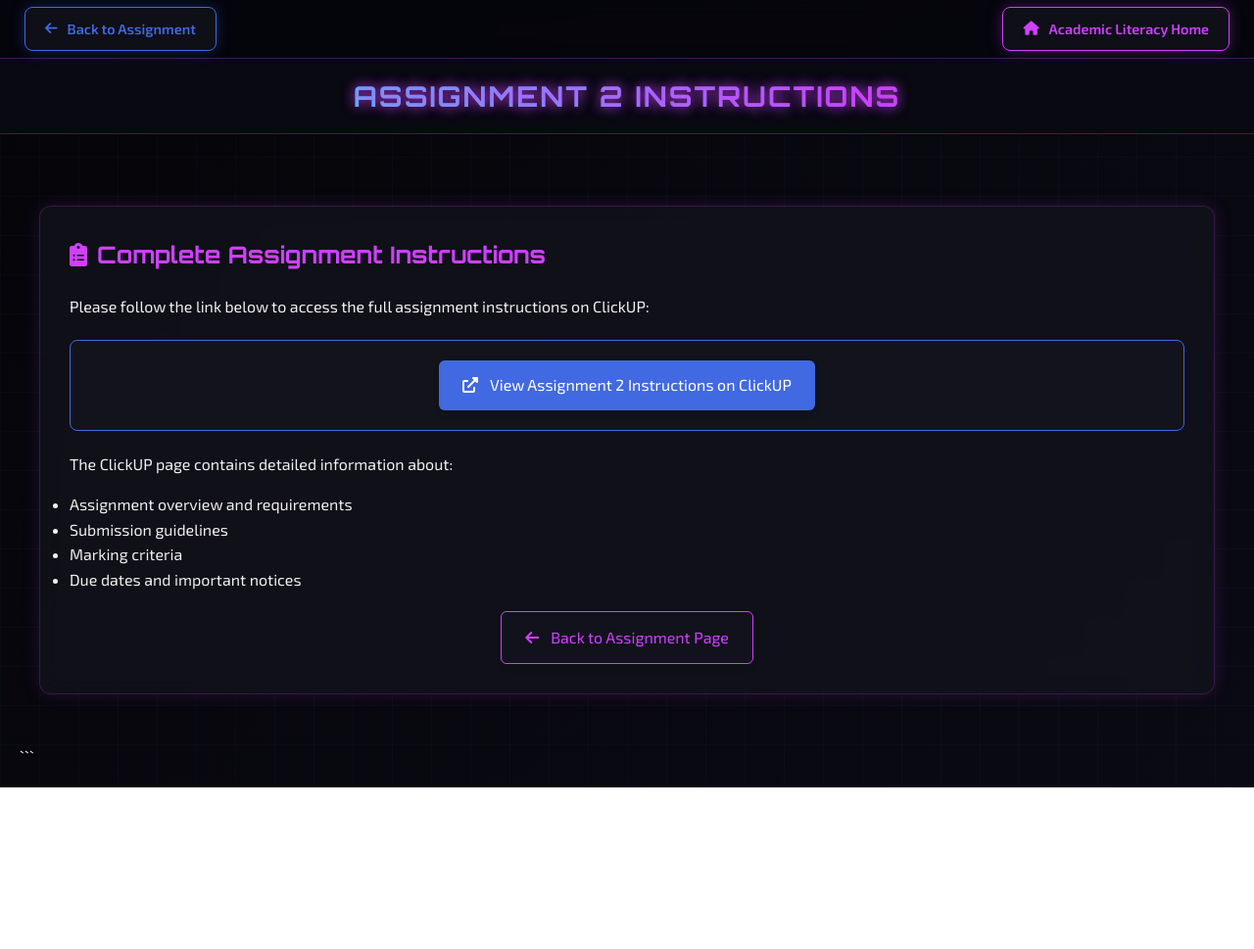
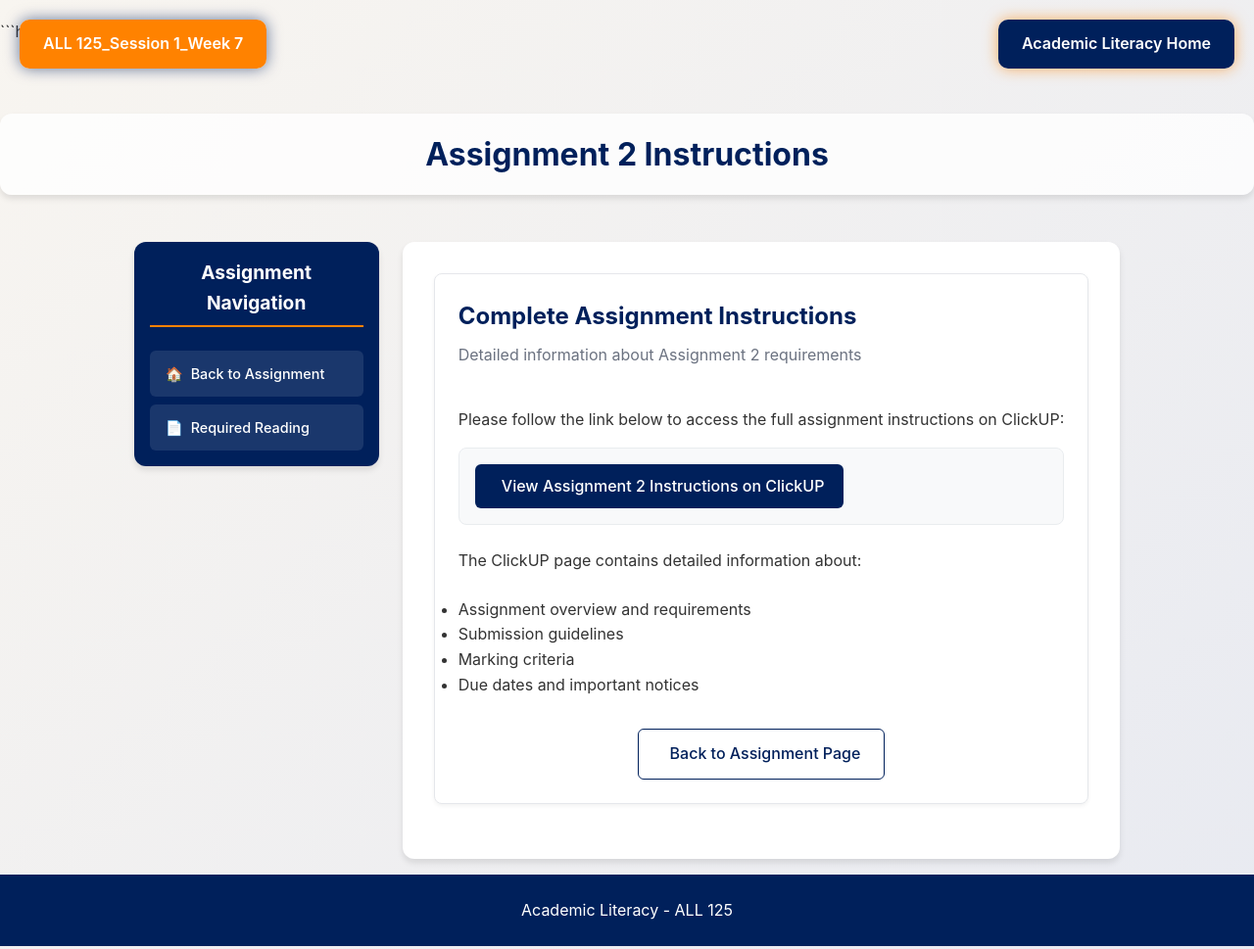
Before and after one commit to oeybers-cpu/all125_wk7_s1-instructions-a-2, a plain HTML site: page index.html in a window 1280 px wide. Shown: the top 969 px of the page at 98% size. Before the commit the page ends 804 px from the top, so only its background shows below. Drawn offline with Linux system fonts and the light colour scheme.

Commit message:
Update index.html

````diff
--- a/index.html
+++ b/index.html
@@ -1,311 +1,463 @@
+```html
 <!DOCTYPE html>
 <html lang="en-GB">
 <head>
     <meta charset="UTF-8">
     <meta name="viewport" content="width=device-width, initial-scale=1.0">
     <title>Assignment 2 Instructions</title>
-    <link rel="stylesheet" href="https://cdnjs.cloudflare.com/ajax/libs/font-awesome/6.0.0/css/all.min.css">
-    <link href="https://fonts.googleapis.com/css2?family=Orbitron:wght@400;500;700&family=Exo+2:wght@300;400;600&display=swap" rel="stylesheet">
     <style>
         * {
             margin: 0;
             padding: 0;
             box-sizing: border-box;
         }
-        :root {
-            /* Colour Variables - Updated with exact specifications */
-            --primary: #4fc3f7;
-            --secondary: #29b6f6;
-            --accent: #0288d1;
-            --dark: #0a0a14;
-            --darker: #050508;
-            --light: #f0f0f0;
-            --card-bg: rgba(20, 20, 30, 0.7);
-            --lighter-accent: #81d4fa;
-            --digital-purple: #cf40ff;
-            --royal-blue: #4169E1;
-            --royal-blue-light: #6c8eff;
-            --aqua-blue: #00FFFF;
-            --card-padding: 20px;
-            --card-gap: 25px;
-            --nav-banner-height: 60px;
-            /* Sun variables */
-            --sun-colour: #FFC107;
-            --sun-glow: #FFA000;
-            --sun-ray-colour: #FFD700;
-            /* Warning colours */
-            --warning-red: #ff4444;
-            --warning-glow: #ff6666;
-            /* Font Variables */
-            --font-heading: 'Orbitron', sans-serif;
-            --font-body: 'Exo 2', sans-serif;
+        body {
+            font-family: -apple-system, BlinkMacSystemFont, 'Segoe UI', Roboto, sans-serif;
+            line-height: 1.6;
+            color: #333;
+            background: linear-gradient(135deg, #f8f5f0 0%, #e8eaf1 100%);
+            min-height: 100vh;
+            display: flex;
+            flex-direction: column;
+            padding-top: 20px;
         }
-        body {
-            background: linear-gradient(135deg, var(--darker), var(--dark));
-            color: var(--light);
-            min-height: 100vh;
-            padding: 20px;
+        .container {
+            display: flex;
+            max-width: 1400px;
+            margin: 0 auto;
+            padding: 1rem;
+            gap: 1.5rem;
+            flex: 1;
+        }
+        .left-column {
+            width: 250px;
+            padding: 1rem;
+            background: #00205B;
+            border-radius: 0.75rem;
+            box-shadow: 0 4px 6px rgba(0, 0, 0, 0.1);
+            color: white;
+            position: sticky;
+            top: 1rem;
+            height: fit-content;
+        }
+        .nav-title {
+            font-size: 1.2rem;
+            margin-bottom: 1.5rem;
+            text-align: center;
+            padding-bottom: 0.5rem;
+            border-bottom: 2px solid #FF8200;
+        }
+        .nav-links {
+            display: flex;
+            flex-direction: column;
+            gap: 0.5rem;
+        }
+        .nav-button {
+            display: flex;
+            align-items: center;
+            gap: 0.5rem;
+            padding: 0.75rem 1rem;
+            border: none;
+            background: rgba(255, 255, 255, 0.1);
+            color: white;
+            border-radius: 0.375rem;
+            cursor: pointer;
+            font-size: 0.9rem;
+            font-weight: 500;
+            transition: all 0.2s;
+            text-align: left;
+            width: 100%;
+            text-decoration: none; /* Remove default link underline */
+        }
+        .nav-button:hover {
+            background: rgba(255, 255, 255, 0.2);
+        }
+        .nav-button.active {
+            background: #FF8200;
+            color: white;
+            font-weight: bold;
+        }
+        .button-container {
+            position: fixed;
+            top: 20px;
+            left: 0;
+            right: 0;
+            display: flex;
+            justify-content: space-between;
+            padding: 0 20px;
+            z-index: 1000;
+            pointer-events: none;
+        }
+        .button-container > * {
+            pointer-events: auto;
+        }
+        .session-btn {
+            padding: 12px 24px;
+            border: none;
+            outline: none;
+            color: #FFF;
+            cursor: pointer;
+            border-radius: 10px;
+            text-decoration: none;
+            font-weight: 600;
+            font-size: 1rem;
+            background: transparent;
+            display: inline-block;
+            box-shadow: 0 0 15px rgba(0, 32, 91, 0.6);
+            transition: all 0.3s ease;
             position: relative;
-            overflow-x: hidden;
-            font-family: var(--font-body);
-            line-height: 1.6;
+            z-index: 1001;
         }
-        /* Grid Lines Background - Fixed with proper contrast */
-        .grid-lines {
-            position: fixed;
-            top: 0;
-            left: 0;
+        .session-btn::after {
+            content: "";
+            z-index: -1;
+            position: absolute;
             width: 100%;
             height: 100%;
-            background-image:
-                linear-gradient(rgba(79, 195, 247, 0.03) 1px, transparent 1px),
-                linear-gradient(90deg, rgba(79, 195, 247, 0.03) 1px, transparent 1px);
-            background-size: 40px 40px;
-            pointer-events: none;
+            background-color: #FF8200;
+            left: 0;
+            top: 0;
+            border-radius: 10px;
+        }
+        .session-btn::before {
+            content: "";
+            background: linear-gradient(
+                45deg,
+                #00205B, #0040a0, #0066ff, #0088ff,
+                #00aaff, #00ccff, #00eeff, #00205B
+            );
+            position: absolute;
+            top: -2px;
+            left: -2px;
+            background-size: 600%;
+            z-index: -2;
+            width: calc(100% + 4px);
+            height: calc(100% + 4px);
+            filter: blur(8px);
+            animation: glowing 20s linear infinite;
+            transition: opacity 0.3s ease-in-out;
+            border-radius: 10px;
+            opacity: 0;
+        }
+        @keyframes glowing {
+            0% { background-position: 0 0; }
+            50% { background-position: 400% 0; }
+            100% { background-position: 0 0; }
+        }
+        .session-btn:hover::before {
+            opacity: 1;
+        }
+        .session-btn:hover {
+            transform: translateY(-2px);
+            box-shadow: 0 0 20px rgba(0, 32, 91, 0.8);
+        }
+        .session-btn:active {
+            color: #000;
+            font-weight: bold;
+            transform: translateY(0);
+        }
+        .home-btn {
+            padding: 12px 24px;
+            border: none;
+            outline: none;
+            color: #FFF;
+            cursor: pointer;
+            border-radius: 10px;
+            text-decoration: none;
+            font-weight: 600;
+            font-size: 1rem;
+            background: transparent;
+            display: inline-block;
+            box-shadow: 0 0 15px rgba(255, 130, 0, 0.6);
+            transition: all 0.3s ease;
+            position: relative;
+            z-index: 1001;
+        }
+        .home-btn::after {
+            content: "";
             z-index: -1;
+            position: absolute;
+            width: 100%;
+            height: 100%;
+            background-color: #00205B;
+            left: 0;
+            top: 0;
+            border-radius: 10px;
         }
-        /* NEW: Dedicated Navigation Banner */
-        .nav-banner {
-            position: fixed;
-            top: 0;
-            left: 0;
-            width: 100%;
-            height: var(--nav-banner-height);
-            background: rgba(5, 5, 12, 0.85);
-            backdrop-filter: blur(10px);
-            z-index: 1000;
+        .home-btn::before {
+            content: "";
+            background: linear-gradient(
+                45deg,
+                #FF0000, #FF7300, #FFFB00, #48FF00,
+                #00FFD5, #002BFF, #FF00C8, #FF0000
+            );
+            position: absolute;
+            top: -2px;
+            left: -2px;
+            background-size: 600%;
+            z-index: -2;
+            width: calc(100% + 4px);
+            height: calc(100% + 4px);
+            filter: blur(8px);
+            animation: glowing 20s linear infinite;
+            transition: opacity 0.3s ease-in-out;
+            border-radius: 10px;
+            opacity: 0;
+        }
+        .home-btn:hover::before {
+            opacity: 1;
+        }
+        .home-btn:hover {
+            transform: translateY(-2px);
+            box-shadow: 0 0 20px rgba(255, 130, 0, 0.8);
+        }
+        .home-btn:active {
+            color: #000;
+            font-weight: bold;
+            transform: translateY(0);
+        }
+        .main-content {
+            flex: 1;
+            background: white;
+            border-radius: 0.75rem;
+            box-shadow: 0 4px 6px rgba(0, 0, 0, 0.1);
+            overflow: hidden;
             display: flex;
-            align-items: center;
-            justify-content: space-between;
-            padding: 0 25px;
-            border-bottom: 1px solid rgba(207, 64, 255, 0.3);
+            flex-direction: column;
         }
-        /* Navigation Buttons */
-        .nav-button {
-            z-index: 1001;
-            background: rgba(20, 20, 30, 0.7);
-            border: 1px solid var(--royal-blue);
-            color: var(--royal-blue);
-            padding: 10px 20px;
-            border-radius: 8px;
-            display: flex;
-            align-items: center;
-            gap: 10px;
-            cursor: pointer;
-            transition: all 0.3s ease;
-            backdrop-filter: blur(10px);
-            box-shadow: 0 0 15px rgba(65, 105, 225, 0.3);
-            text-decoration: none;
-            font-size: 0.9rem;
+        .tab-content {
+            display: none;
+            padding: 2rem;
+            flex: 1;
+        }
+        .tab-content.active {
+            display: block;
+        }
+        .card {
+            background: white;
+            border-radius: 0.5rem;
+            box-shadow: 0 2px 4px rgba(0, 0, 0, 0.05);
+            margin-bottom: 1.5rem;
+            border: 1px solid #e5e7eb;
+        }
+        .card-header {
+            padding: 1.5rem 1.5rem 0;
+        }
+        .card-title {
+            font-size: 1.5rem;
+            font-weight: bold;
+            color: #00205B;
+            margin-bottom: 0.5rem;
+        }
+        .card-description {
+            color: #6b7280;
+            margin-bottom: 1rem;
+        }
+        .card-content {
+            padding: 1.5rem;
+        }
+        .space-y-6 > * + * {
+            margin-top: 1.5rem;
+        }
+        .space-y-4 > * + * {
+            margin-top: 1rem;
+        }
+        .space-y-3 > * + * {
+            margin-top: 0.75rem;
+        }
+        .text-lg {
+            font-size: 1.125rem;
+        }
+        .font-semibold {
             font-weight: 600;
         }
-        .nav-button:hover {
-            background: rgba(65, 105, 225, 0.2);
-            transform: translateY(-2px);
-            box-shadow: 0 0 20px rgba(65, 105, 225, 0.5);
-            color: var(--light);
-            text-shadow: 0 0 10px rgba(255, 255, 255, 0.5);
+        .font-medium {
+            font-weight: 500;
         }
-        .contact-button {
-            border-color: var(--digital-purple);
-            color: var(--digital-purple);
-            box-shadow: 0 0 15px rgba(207, 64, 255, 0.3);
+        .text-gray-800 {
+            color: #1f2937;
         }
-        .contact-button:hover {
-            background: rgba(207, 64, 255, 0.2);
-            box-shadow: 0 0 20px rgba(207, 64, 255, 0.5);
+        .text-gray-600 {
+            color: #4b5563;
         }
-        /* Header Styles */
-        .top-header {
-            position: fixed;
-            top: var(--nav-banner-height);
-            left: 0;
-            width: 100%;
-            display: flex;
-            justify-content: center;
-            align-items: center;
-            padding: 15px 20px;
-            background: rgba(10, 10, 20, 0.8);
-            border-bottom: 1px solid rgba(207, 64, 255, 0.3);
-            z-index: 999;
-            backdrop-filter: blur(10px);
+        .text-blue-700 {
+            color: #00205B;
         }
-        .top-header h1 {
-            font-size: 1.8rem;
-            background: linear-gradient(90deg, var(--primary), var(--digital-purple));
-            -webkit-background-clip: text;
-            background-clip: text;
-            color: transparent;
-            text-transform: uppercase;
-            letter-spacing: 2px;
-            text-shadow: 0 0 9px rgba(207, 64, 255, 0.6);
-            font-family: var(--font-heading);
-            font-weight: 700;
-            animation: pulseText 3s infinite alternate;
-            text-align: center;
-            margin: 0 auto;
-            max-width: 70%;
+        .bg-blue-50 {
+            background-color: #e6eff9;
         }
-        @keyframes pulseText {
-            0% { text-shadow: 0 0 9px rgba(207, 64, 255, 0.6); }
-            100% { text-shadow: 0 0 16px rgba(207, 64, 255, 0.8), 0 0 24px rgba(207, 64, 255, 0.6); }
+        .bg-gray-50 {
+            background-color: #f9fafb;
         }
-        /* Content Container */
-        .main-container {
-            width: 100%;
-            max-width: 1400px;
-            margin: 140px auto 0;
-            padding: 20px;
+        .bg-amber-50 {
+            background-color: #fffbeb;
         }
-        /* Full-width content card */
-        .full-width-card {
-            background: var(--card-bg);
-            border: 1px solid rgba(207, 64, 255, 0.2);
-            border-radius: 12px;
-            padding: 30px;
-            margin: 30px 0;
-            backdrop-filter: blur(10px);
-            box-shadow: 0 0 18px rgba(207, 64, 255, 0.15);
-            transition: all 0.4s ease;
-            position: relative;
-            overflow: hidden;
+        .bg-green-50 {
+            background-color: #f0fdf4;
         }
-        .full-width-card::before {
-            content: '';
-            position: absolute;
-            top: 0;
-            left: 0;
-            width: 100%;
-            height: 3px;
-            background: linear-gradient(90deg, var(--primary), var(--digital-purple));
-            transform: scaleX(0);
-            transform-origin: left;
-            transition: transform 0.5s ease;
-            z-index: 1;
+        .p-4 {
+            padding: 1rem;
         }
-        .full-width-card:hover::before {
-            transform: scaleX(1);
+        .rounded-lg {
+            border-radius: 0.5rem;
         }
-        .full-width-card h2 {
-            color: var(--digital-purple);
-            font-size: 1.5rem;
-            margin-bottom: 20px;
-            font-family: var(--font-heading);
-            display: flex;
-            align-items: center;
-            gap: 10px;
-        }
-        .full-width-card h3 {
-            color: var(--royal-blue-light);
-            font-size: 1.3rem;
-            margin: 20px 0 15px;
-            font-family: var(--font-heading);
-        }
-        .full-width-card p {
-            margin-bottom: 15px;
-            line-height: 1.7;
-            color: var(--light);
-        }
-        /* Article Link Box */
         .article-link-box {
-            background: rgba(20, 20, 30, 0.8);
-            border: 1px solid var(--royal-blue);
-            border-radius: 8px;
-            padding: 20px;
-            margin: 20px 0;
-            text-align: center;
-            transition: all 0.3s ease;
-        }
-        .article-link-box:hover {
-            box-shadow: 0 0 15px rgba(65, 105, 225, 0.6);
-            transform: translateY(-3px);
+            background: #f8f9fa;
+            border: 1px solid #e9ecef;
+            border-radius: 0.5rem;
+            padding: 1rem;
+            margin: 1rem 0;
         }
         .article-link-button {
             display: inline-flex;
             align-items: center;
-            gap: 0.75rem;
-            background: var(--royal-blue);
+            gap: 0.5rem;
+            background: #00205B;
             color: white;
-            padding: 0.8rem 1.5rem;
-            border-radius: 6px;
+            padding: 0.6rem 1.2rem;
+            border-radius: 0.375rem;
             text-decoration: none;
             font-weight: 500;
-            transition: all 0.2s;
+            transition: background 0.2s;
+        }
+        .article-link-button:hover {
+            background: #001235;
+        }
+        footer {
+            text-align: center;
+            padding: 1.5rem;
+            background: #00205B;
+            color: white;
+            margin-top: auto;
+            width: 100%;
+        }
+        .page-title {
+            text-align: center;
+            margin: 70px 0 2rem 0;
+            color: #00205B;
+            font-size: 2rem;
+            font-weight: bold;
+            padding: 1rem;
+            background: rgba(255, 255, 255, 0.8);
+            border-radius: 0.75rem;
             box-shadow: 0 4px 6px rgba(0, 0, 0, 0.1);
         }
-        .article-link-button:hover {
-            background: var(--royal-blue-light);
-            transform: translateY(-2px);
-            box-shadow: 0 6px 8px rgba(0, 0, 0, 0.15);
-        }
-        /* Back Button */
         .back-button-container {
             text-align: center;
-            margin-top: 20px;
+            margin-top: 2rem;
         }
         .back-button {
             display: inline-flex;
             align-items: center;
-            gap: 0.75rem;
-            background: rgba(20, 20, 30, 0.7);
-            border: 1px solid var(--digital-purple);
-            color: var(--digital-purple);
-            padding: 0.8rem 1.5rem;
-            border-radius: 6px;
+            gap: 0.5rem;
+            background: white;
+            color: #00205B;
+            padding: 0.75rem 1.5rem;
+            border: 1px solid #00205B;
+            border-radius: 0.375rem;
             text-decoration: none;
             font-weight: 500;
             transition: all 0.2s;
-            box-shadow: 0 4px 6px rgba(0, 0, 0, 0.1);
         }
         .back-button:hover {
-            background: rgba(207, 64, 255, 0.2);
-            transform: translateY(-2px);
-            box-shadow: 0 6px 8px rgba(0, 0, 0, 0.15);
+            background: #f0f5ff;
         }
-        /* Responsive Design */
+        @media (max-width: 1024px) {
+            .container {
+                flex-direction: column;
+            }
+            .left-column {
+                width: 100%;
+                margin-bottom: 1rem;
+                position: static;
+            }
+            .button-container {
+                padding: 0 10px;
+                top: 10px;
+            }
+            .home-btn, .session-btn {
+                padding: 10px 16px;
+                font-size: 0.9rem;
+            }
+            .nav-links {
+                flex-direction: row;
+                flex-wrap: wrap;
+                justify-content: center;
+            }
+            .nav-button {
+                width: auto;
+                flex: 1;
+                min-width: 120px;
+                justify-content: center;
+                font-size: 0.85rem;
+            }
+            .page-title {
+                margin-top: 60px;
+                font-size: 1.5rem;
+            }
+        }
         @media (max-width: 768px) {
-            .top-header h1 {
-                font-size: 1.4rem;
-                max-width: 90%;
+            .tab-content {
+                padding: 1rem;
             }
-            .full-width-card {
-                padding: 20px;
+            .page-title {
+                font-size: 1.3rem;
+                margin-top: 50px;
             }
-            .article-link-button, .back-button {
-                padding: 0.7rem 1.2rem;
+            .home-btn, .session-btn {
                 font-size: 0.9rem;
+                padding: 8px 12px;
             }
         }
         @media (max-width: 480px) {
-            .top-header h1 {
-                font-size: 1.2rem;
+            .nav-button {
+                min-width: 100px;
+                font-size: 0.8rem;
+                padding: 0.6rem 0.5rem;
             }
-            .article-link-button, .back-button {
-                padding: 0.6rem 1rem;
-                font-size: 0.85rem;
+            .home-btn, .session-btn {
+                padding: 6px 10px;
+                font-size: 0.7rem;
             }
-            .full-width-card h2 {
-                font-size: 1.3rem;
+            .button-container {
+                padding: 0 5px;
+            }
+            .page-title {
+                font-size: 1.1rem;
+                margin-top: 45px;
+                padding: 0.5rem;
             }
         }
     </style>
 </head>
 <body>
-    <div class="grid-lines"></div>
-    <div class="nav-banner">
+    <div class="button-container">
+        <div class="session-btn">ALL 125_Session 1_Week 7</div>
+        <a href="https://oeybers-cpu.github.io/a_lit_models/" class="home-btn">Academic Literacy Home</a>
+    </div>
+    <h1 class="page-title">Assignment 2 Instructions</h1>
+    <div class="container">
+        <div class="left-column">
+            <h2 class="nav-title">Assignment Navigation</h2>
+            <div class="nav-links">
                 <a href="https://oeybers-cpu.github.io/all125_wk7_s1/" class="nav-button">
-            <i class="fas fa-arrow-left"></i> Back to Assignment
+                    <span>🏠</span>
+                    <span>Back to Assignment</span>
                 </a>
-        <a href="https://oeybers-cpu.github.io/a_lit_models/" class="nav-button contact-button">
-            <i class="fas fa-home"></i> Academic Literacy Home
+                <a href="https://www.ufs.ac.za/docs/librariesprovider43/international-affairs/decolonising-african-education.fv.pdf" class="nav-button" target="_blank">
+                    <span>📄</span>
+                    <span>Required Reading</span>
                 </a>
             </div>
-    <div class="top-header">
-        <h1>Assignment 2 Instructions</h1>
         </div>
-    <div class="main-container">
-        <div class="full-width-card">
-            <h2><i class="fas fa-clipboard-list"></i> Complete Assignment Instructions</h2>
+        <div class="main-content">
+            <div class="tab-content active">
+                <div class="card">
+                    <div class="card-header">
+                        <h2 class="card-title">Complete Assignment Instructions</h2>
+                        <p class="card-description">Detailed information about Assignment 2 requirements</p>
+                    </div>
+                    <div class="card-content space-y-6">
                         <p>Please follow the link below to access the full assignment instructions on ClickUP:</p>
 
                         <div class="article-link-box">
@@ -330,6 +482,12 @@
                         </div>
                     </div>
                 </div>
+            </div>
+        </div>
+    </div>
+    <footer>
+        <p>Academic Literacy - ALL 125</p>
+    </footer>
 </body>
 </html>
 ```
````
Lines whose indentation alone changed are shown as unchanged.
